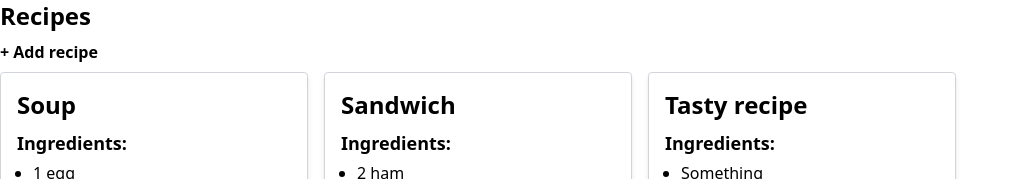
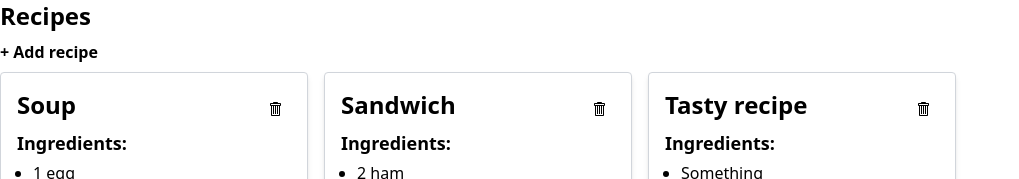
Before and after one commit to vestbroyek/recipes, a React (Create React App) app: page / in a window 1280 px wide. Shown: the top 179 px of the page, without its empty margins (0-1019 px from the left). Built offline with nearby package versions, Linux system fonts and the light colour scheme; data requests are answered from the project's data file.

Commit message:
Implement recipe delete functionality

```diff
--- a/src/components/Recipe.js
+++ b/src/components/Recipe.js
@@ -1,9 +1,16 @@
 import { Rating } from 'react-simple-star-rating';
+import { useDeleteRecipeMutation } from '../store';
+import { GoTrashcan } from 'react-icons/go';
 
 function Recipe({ recipe }) {
+    const [deleteRecipe, deleteRecipeResults] = useDeleteRecipeMutation();
 
     const handleRating = (rate) => {
         // this will be a PATCH request
+    };
+
+    const handleDeleteRecipe = () => {
+        deleteRecipe(recipe);
     };
 
     const ingredientsArray = recipe.ingredients.split(", ");
@@ -13,7 +20,12 @@ function Recipe({ recipe }) {
 
    let content = (
     <div className="max-w-md mx-auto bg-white p-4 border border-gray-300 rounded shadow-md">
-        <h2 className="text-2xl font-semibold mb-2">{recipe.title}</h2>
+        <div className="flex items-center justify-between">
+            <h2 className="text-2xl font-semibold mb-2">{recipe.title}</h2>
+            <button className="mr-2" onClick={handleDeleteRecipe}>
+                <GoTrashcan/>
+            </button>
+        </div>
         <div>
             <h3 className="text-lg font-semibold mb-1">Ingredients:</h3>
             <ul className="list-disc ml-4">
--- a/src/store/apis/recipesApi.js
+++ b/src/store/apis/recipesApi.js
@@ -32,9 +32,21 @@ const recipesApi = createApi({
                     };
                 },
             }),
+            deleteRecipe: builder.mutation({
+                query: (recipe) => {
+                    return {
+                        url: `/recipes/${recipe.id}`,
+                        method: "DELETE"
+                    };
+                },
+            }),
         };
     },
 });
 
-export const { useFetchRecipesQuery, useAddRecipeMutation } = recipesApi;
+export const {
+    useFetchRecipesQuery,
+    useAddRecipeMutation,
+    useDeleteRecipeMutation
+} = recipesApi;
 export { recipesApi };
--- a/src/store/index.js
+++ b/src/store/index.js
@@ -13,4 +13,4 @@ export const store = configureStore({
 
 setupListeners(store.dispatch);
 
-export { useFetchRecipesQuery, useAddRecipeMutation } from './apis/recipesApi';
+export { useFetchRecipesQuery, useAddRecipeMutation, useDeleteRecipeMutation } from './apis/recipesApi';
```
